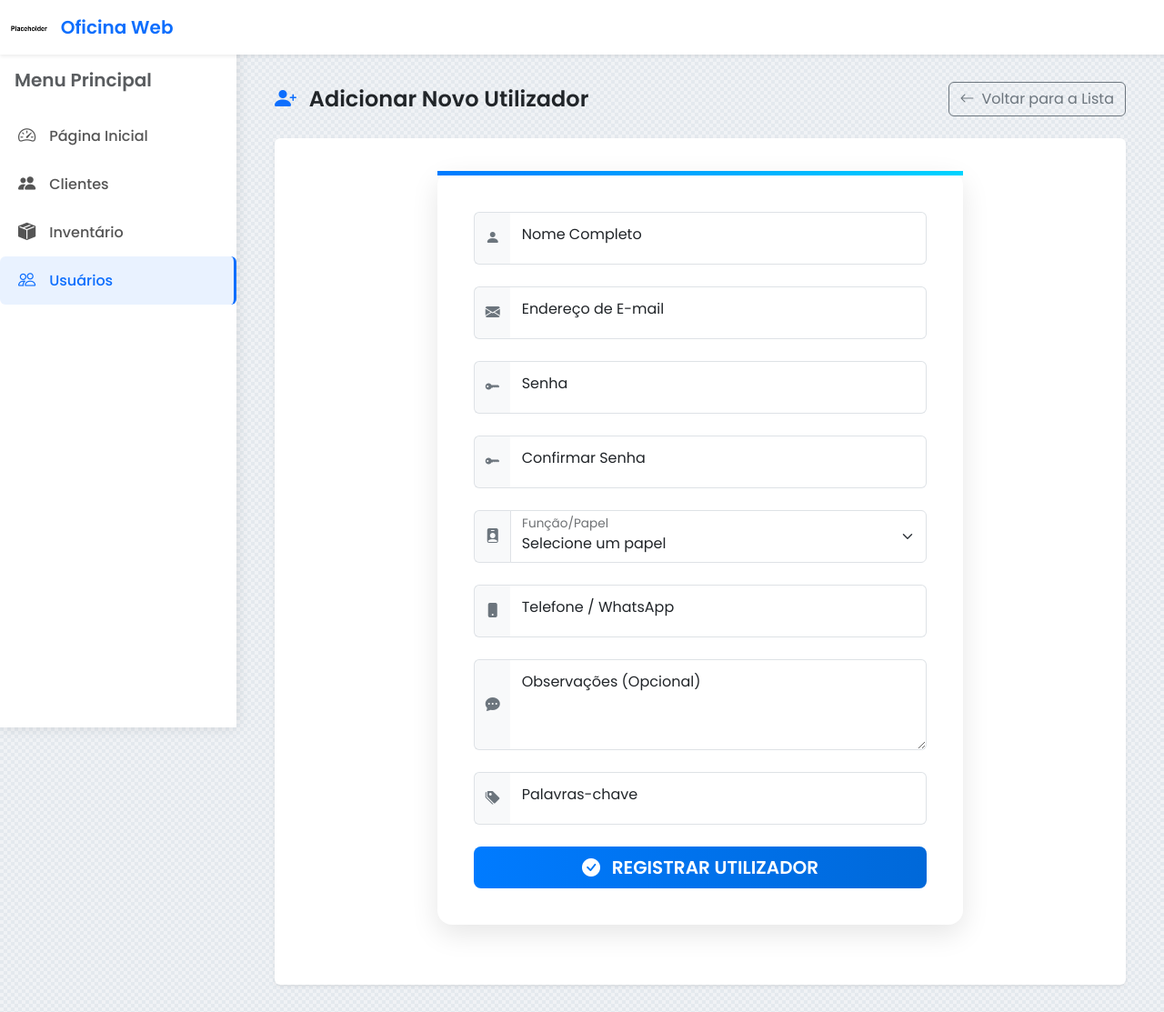
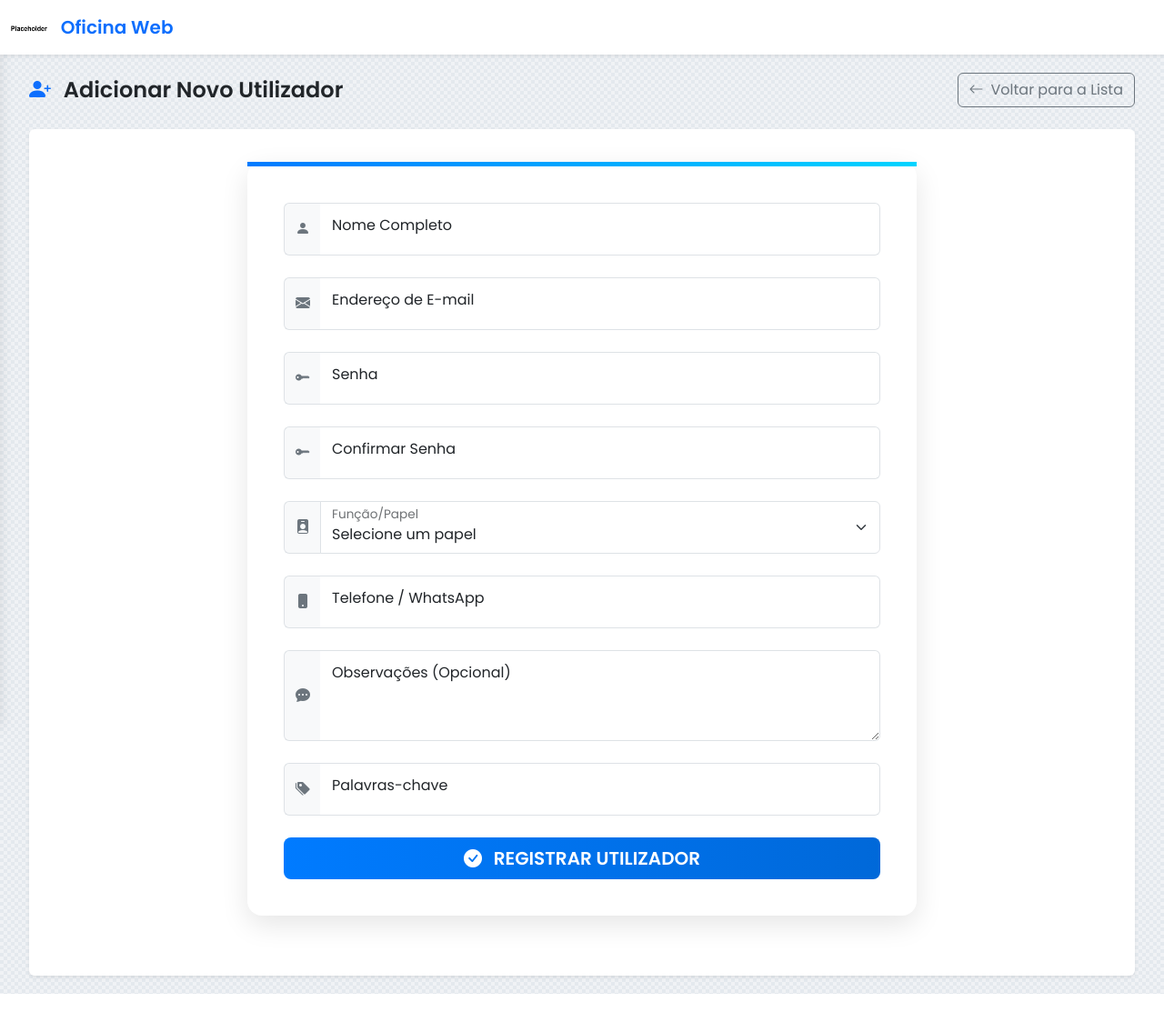
Before and after one commit to IgorKock/Oficina-Web, a Flask app: page /utilizadores/add in a window 1280 px wide. Shown: the whole page at 91% size. Run offline with Flask 3, Linux system fonts and the light colour scheme; data that the repository does not hold is empty; parts of the project's set-up code (start-up, migrations or seed data) failed here and were passed over.

Commit message:
Removing the side menu in add_utilizadores.html

```diff
--- a/app/templates/utilizadores/add_utilizadores.html
+++ b/app/templates/utilizadores/add_utilizadores.html
@@ -45,6 +45,7 @@
             padding-top: var(--header-height);
             box-shadow: 0 0 15px rgba(0,0,0,0.1);
             transition: margin-left 0.3s ease-in-out;
+            margin-left: calc(-1 * var(--sidebar-width));
         }
         .sidebar .nav-link {
             color: #555;
@@ -64,9 +65,12 @@
         }
 
         .main-content {
-            padding: 30px;
-            margin-left: var(--sidebar-width);
-            transition: margin-left 0.3s ease-in-out;
+            flex-grow: 1; /* Faz esta seção ocupar todo o espaço vertical restante */
+            display: flex; /* Ativa o Flexbox */
+            justify-content: center; /* Centraliza o conteúdo horizontalmente */
+            align-items: center; /* Centraliza o conteúdo verticalmente */
+            padding: 20px; /* Adiciona um respiro nas laterais */
+            width: 100%;
         }
 
         @media (max-width: 991.98px) {
@@ -206,6 +210,9 @@
         </li>
         <li class="nav-item">
             <a href="{{ url_for('main.inventario') }}" class="nav-link"><i class="bi bi-box-seam-fill"></i>Inventário</a>
+        </li>
+		<li class="nav-item">
+            <a href="{{ url_for('main.ordens_servico') }}" class="nav-link"><i class="bi bi-card-checklist"></i>Ordens de Serviço</a>
         </li>
         <li class="nav-item">
             <a href="{{ url_for('main.lista_utilizadores') }}" class="nav-link active"><i class="bi bi-people"></i>Usuários</a>
```
